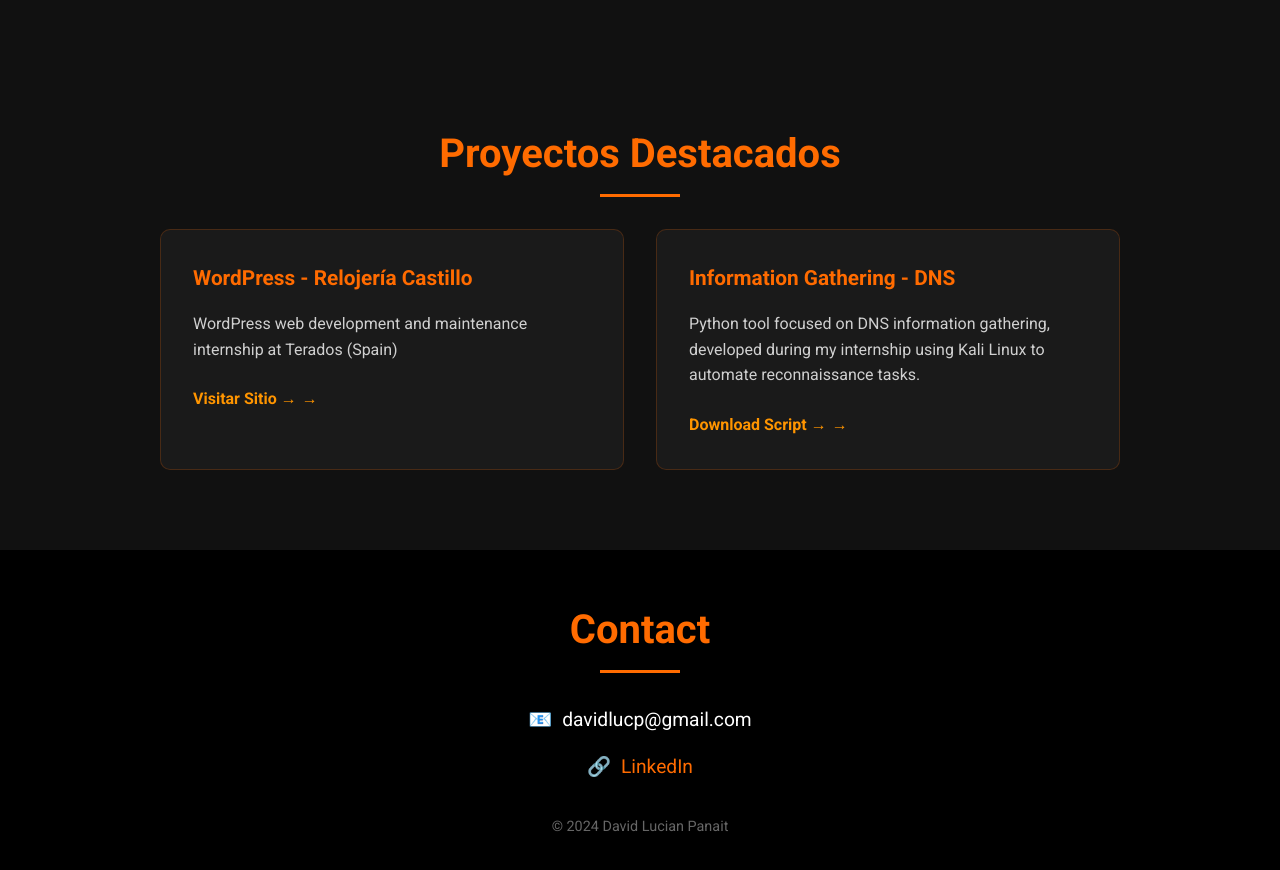
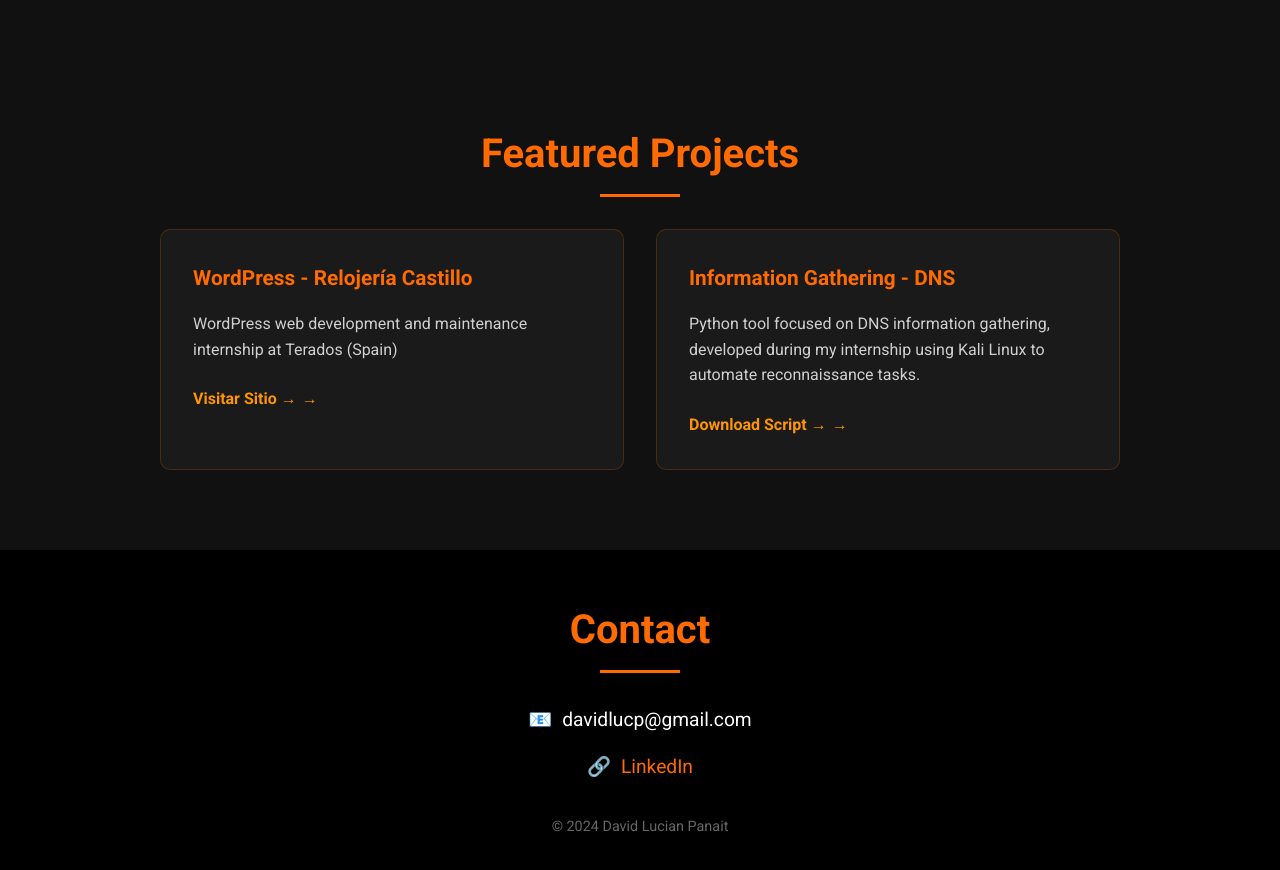
Before and after one commit to LucianDP/luciandp.github.io, a plain HTML site: page index.html in a window 1280 px wide. Shown: the part 2620-3490 px from the top of the page. Drawn offline with Linux system fonts and the light colour scheme.

Commit message:
Update index.html

```diff
--- a/index.html
+++ b/index.html
@@ -105,7 +105,7 @@
 <!-- Sección Proyectos -->
 <section id="proyectos" class="section">
     <div class="container">
-        <h2 class="section-title">Proyectos Destacados</h2>
+        <h2 class="section-title">Featured Projects</h2>
         <div class="proyectos-grid">
             <div class="proyecto-card">
                 <h3>WordPress - Relojería Castillo</h3>
```
